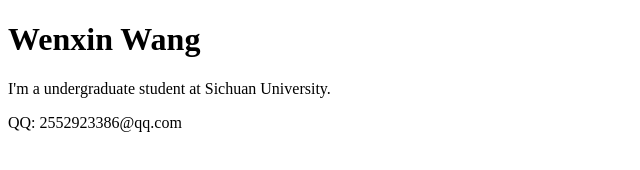
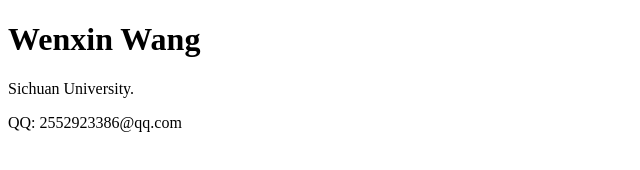
Before and after one commit to wangwenxin11/wangwenxin11.github.io, a plain HTML site: page index.html in a window 1280 px wide. Shown: the whole page, without its empty margins (0-640 px from the left). Drawn offline with Linux system fonts and the light colour scheme.

Commit message:
Update index.html

```diff
--- a/index.html
+++ b/index.html
@@ -2,7 +2,7 @@
 <html>
 <body>
 <h1>Wenxin Wang</h1>
-<p>I'm a undergraduate student at Sichuan University.</p >
+<p>Sichuan University.</p >
 <p>QQ: 2552923386@qq.com</p >
 </body>
 </html>
```
